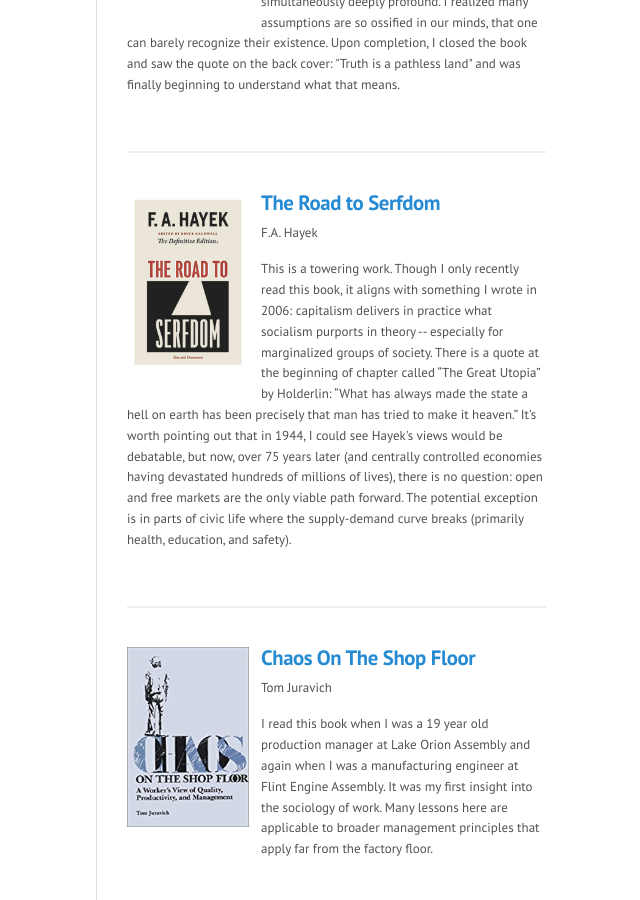
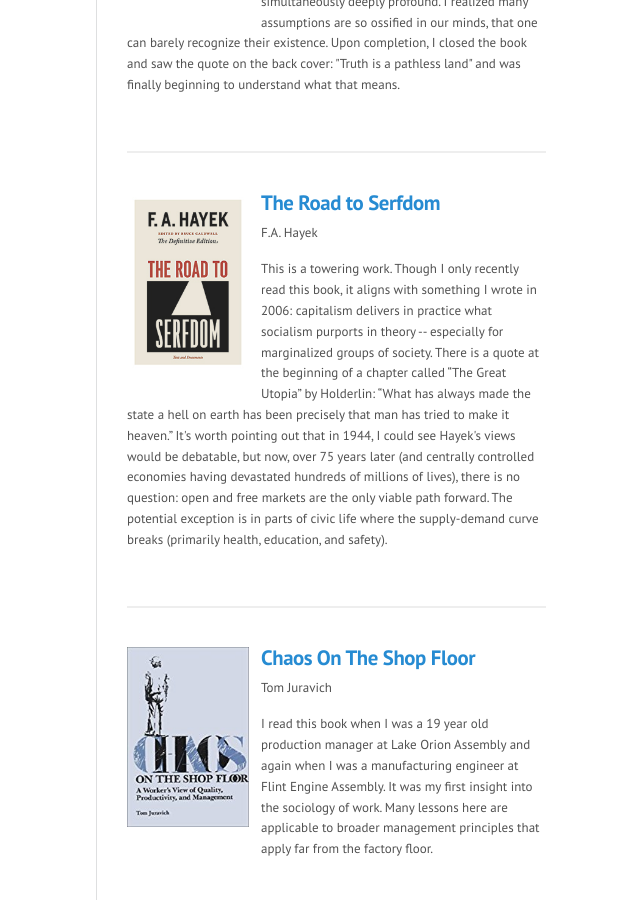
Before and after one commit to qasar/qasar.github.io, a Jekyll site: the page built from books.md, in a window 1280 px wide and 900 px high, scrolled down 455 px. Shown: the whole window, without its empty margins (163-803 px from the left). Built offline with Jekyll 4.4.1, drawn with Linux system fonts in a browser that asks for light colours.

Commit message:
Update books.md

```diff
--- a/books.md
+++ b/books.md
@@ -28,7 +28,7 @@
 
 <p>F.A. Hayek</p>
 
-<p>This is a towering work. Though I only recently read this book, it aligns with something I wrote in 2006: capitalism delivers in practice what socialism purports in theory -- especially for marginalized groups of society. There is a quote at the beginning of chapter called “The Great Utopia” by Holderlin: “What has always made the state a hell on earth has been precisely that man has tried to make it heaven.” It's worth pointing out that in 1944, I could see Hayek's views would be debatable, but now, over 75 years later (and centrally controlled economies having devastated hundreds of millions of lives), there is no question: open and free markets are the only viable path forward. The potential exception is in parts of civic life where the supply-demand curve breaks (primarily health, education, and safety).</p>
+<p>This is a towering work. Though I only recently read this book, it aligns with something I wrote in 2006: capitalism delivers in practice what socialism purports in theory -- especially for marginalized groups of society. There is a quote at the beginning of a chapter called “The Great Utopia” by Holderlin: “What has always made the state a hell on earth has been precisely that man has tried to make it heaven.” It's worth pointing out that in 1944, I could see Hayek's views would be debatable, but now, over 75 years later (and centrally controlled economies having devastated hundreds of millions of lives), there is no question: open and free markets are the only viable path forward. The potential exception is in parts of civic life where the supply-demand curve breaks (primarily health, education, and safety).</p>
 
 </div>
 <hr>
```
